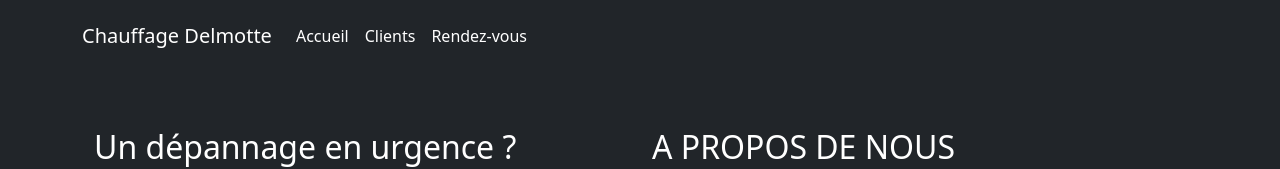
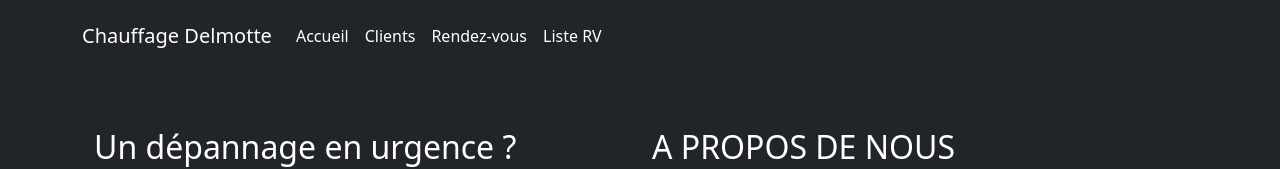
Before and after one commit to babacool126/my-angular, an Angular app: page / in a window 1280 px wide. Shown: the top 169 px of the page. Built offline with nearby package versions, Linux system fonts and the light colour scheme.

Commit message:
HomePage

```diff
--- a/src/app/app-routing.module.ts
+++ b/src/app/app-routing.module.ts
@@ -1,11 +1,14 @@
-import { CreateAfspraakComponent } from './create-afspraak/create-afspraak.component';
 import { NgModule } from '@angular/core';
 import { RouterModule, Routes } from '@angular/router';
 import { HomeComponent } from './home/home.component';
+import { CreateAfspraakComponent } from './create-afspraak/create-afspraak.component';
+import { ListAfspraakComponent } from './list-afspraak/list-afspraak.component';
+
 
 const routes: Routes = [
   { path: '', component: HomeComponent },
   { path: 'create-afspraak', component: CreateAfspraakComponent },
+  { path: 'list-afspraak', component: ListAfspraakComponent }, // New route for listing afspraken
 ];
 
 @NgModule({
--- a/src/app/navbar/navbar.component.html
+++ b/src/app/navbar/navbar.component.html
@@ -15,6 +15,9 @@
         <li class="nav-item">
           <a class="nav-link text-white" routerLink="/create-afspraak">Rendez-vous</a>
         </li>
+        <li class="nav-item">
+          <a class="nav-link text-white" routerLink="/list-afspraak">Liste RV</a>
+        </li>
       </ul>
     </div>
   </div>
--- a/src/app/services/afspraak.service.ts
+++ b/src/app/services/afspraak.service.ts
@@ -8,7 +8,7 @@ import { Afspraak } from '../models/afspraak.model';
   providedIn: 'root'
 })
 export class AfspraakService {
-  private apiUrl = 'http://localhost:7030/api/afspraaks'; // Adjust the port as necessary
+  private apiUrl = 'https://localhost:7030/api/afspraaks'; // Adjust the port as necessary
 
   constructor(private http: HttpClient) { }
 
```
